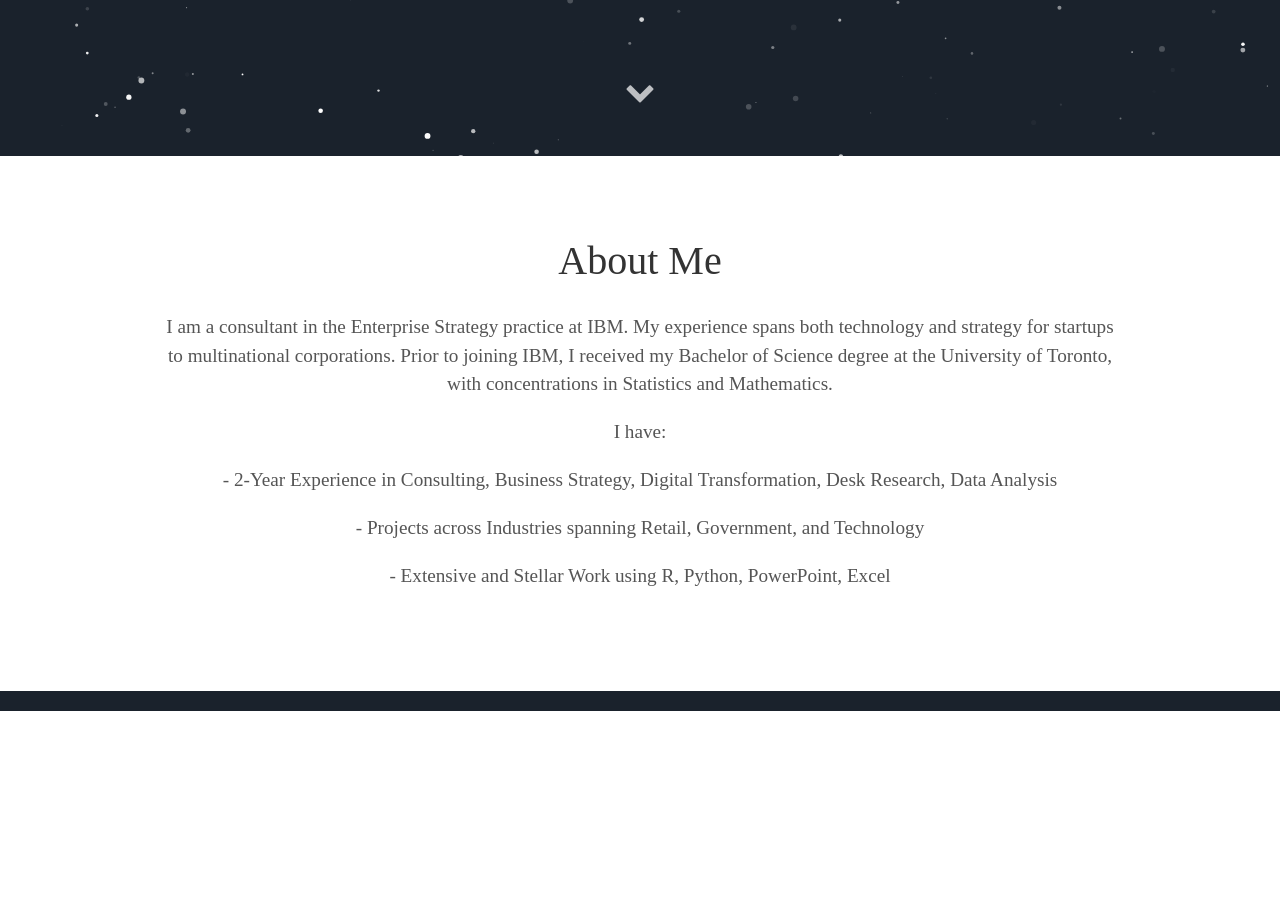
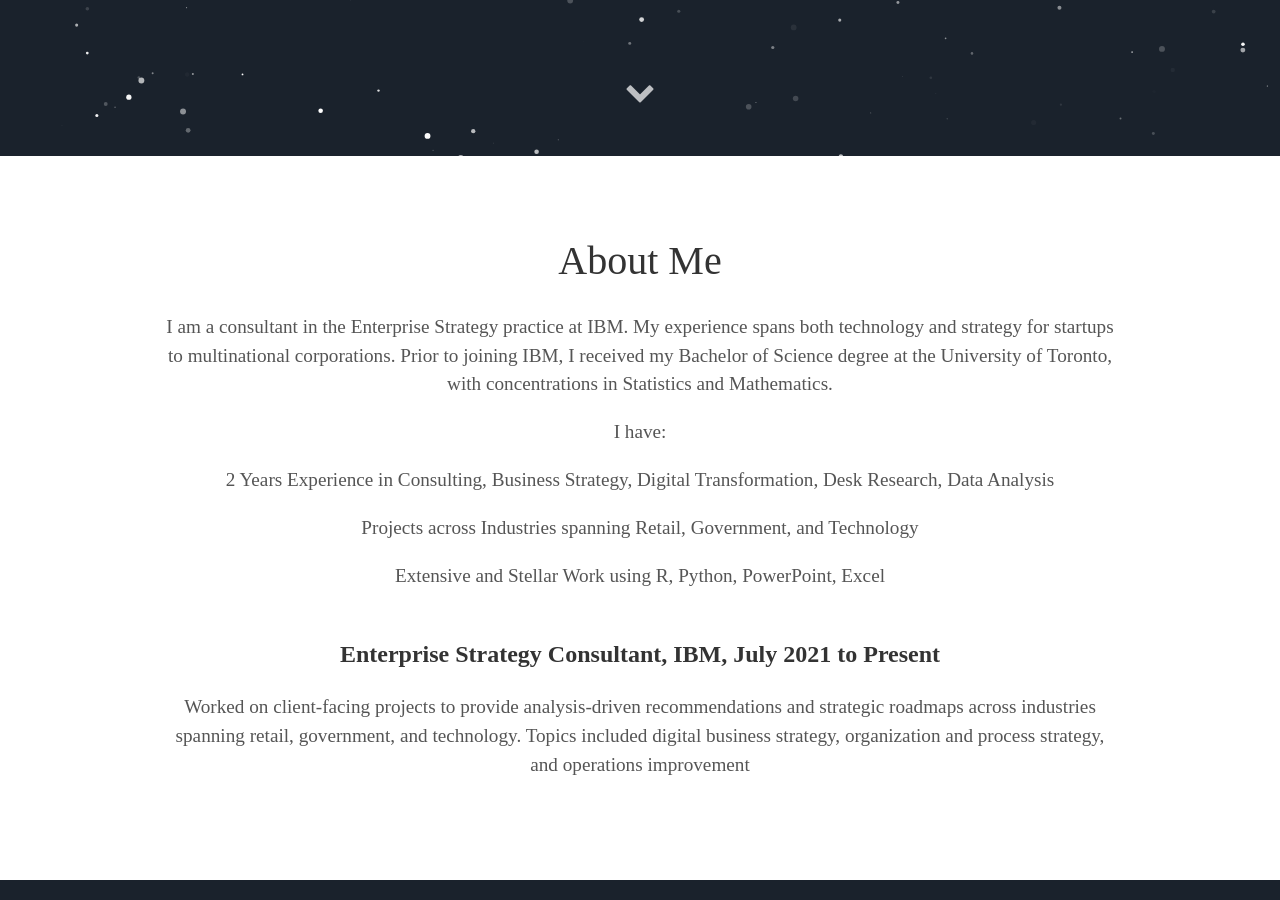
Before and after one commit to zibaic/zibaic.github.io, a Jekyll site: the page built from index.html, in a window 1280 px wide and 900 px high, scrolled down 744 px. Built offline with Jekyll 4.4.1, drawn with Linux system fonts in a browser that asks for light colours; some web fonts are replaced; before the commit the page ends 1455 px from its top, so only the background shows below that.

Commit message:
Update about.html

```diff
--- a/_includes/about.html
+++ b/_includes/about.html
@@ -2,7 +2,12 @@
   <h1>About Me</h1>
   <p>{{ site.user_description }}</p>
   <p> I have: </p>
-  <p> - 2-Year Experience in Consulting, Business Strategy, Digital Transformation, Desk Research, Data Analysis </p>
-  <p> - Projects across Industries spanning Retail, Government, and Technology </p>
-  <p> - Extensive and Stellar Work using R, Python, PowerPoint, Excel </p>
+  <p> 2 Years Experience in Consulting, Business Strategy, Digital Transformation, Desk Research, Data Analysis </p>
+  <p> Projects across Industries spanning Retail, Government, and Technology </p>
+  <p> Extensive and Stellar Work using R, Python, PowerPoint, Excel </p>
+
+  <h3> Enterprise Strategy Consultant, IBM, July 2021 to Present</h3>
+  <p> Worked on client-facing projects to provide analysis-driven recommendations and strategic roadmaps across industries spanning retail, government, and technology. Topics included digital business strategy, organization and process strategy, and operations improvement
+ </p>
+
 </div>
```
